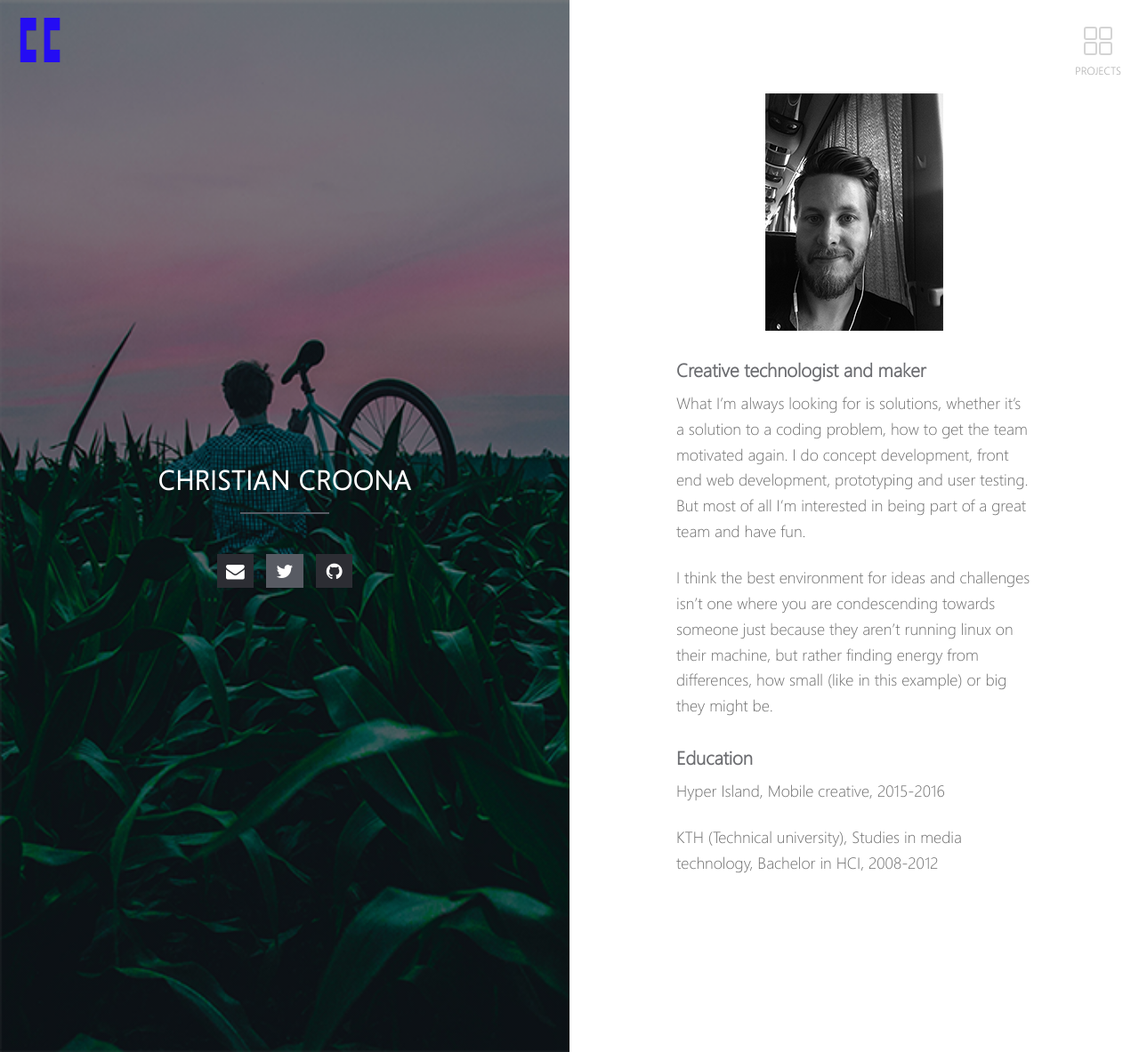
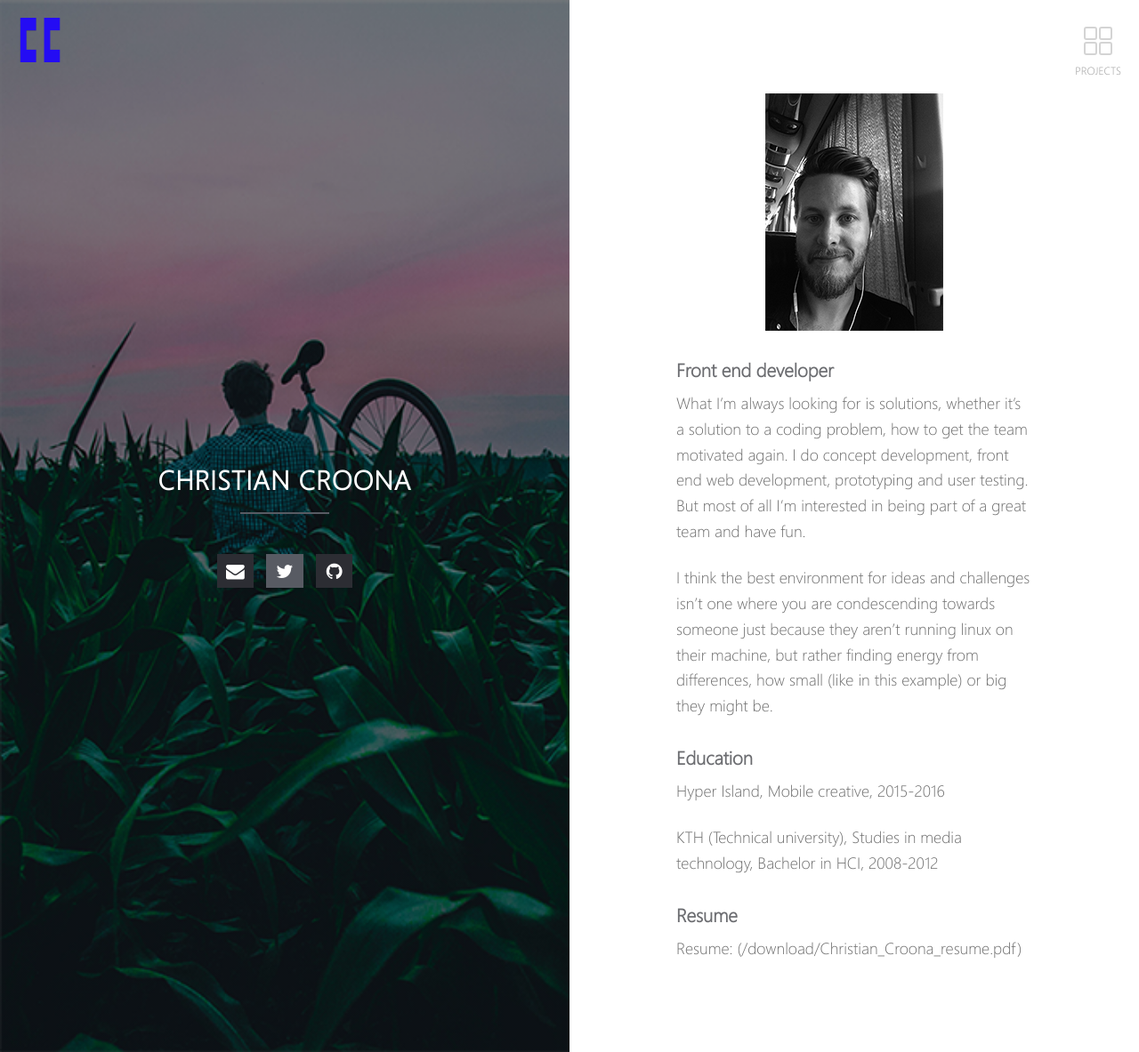
Before and after one commit to cc-lemon/cc-lemon.github.io-, a Jekyll site: the page built from index.md, in a window 1280 px wide. Shown: the whole page at 89% size. Built offline with Jekyll 4.4.1, drawn with Linux system fonts in a browser that asks for light colours.

Commit message:
Try to add resume

```diff
--- a/index.md
+++ b/index.md
@@ -5,7 +5,7 @@ layout: home
 
 ![patch](/images/profilepic.png){:class="img-responsive"}
 
-### Creative technologist and maker
+### Front end developer
 
 
 What I'm always looking for is solutions, whether it’s a solution to a coding problem, how to get the team motivated again. I do concept development, front end web development, prototyping and user testing. But most of all I’m interested in being part of a great team and have fun.
@@ -18,3 +18,7 @@ I think the best environment for ideas and challenges isn’t one where you are
 Hyper Island, Mobile creative, 2015-2016
 
 KTH (Technical university), Studies in media technology, Bachelor in HCI, 2008-2012
+
+### Resume
+
+Resume: (/download/Christian_Croona_resume.pdf)
```
Also changed, not shown: _posts/2016-11-14-lifeofstockholm.md (+1 -1 lines), 2 other files.
